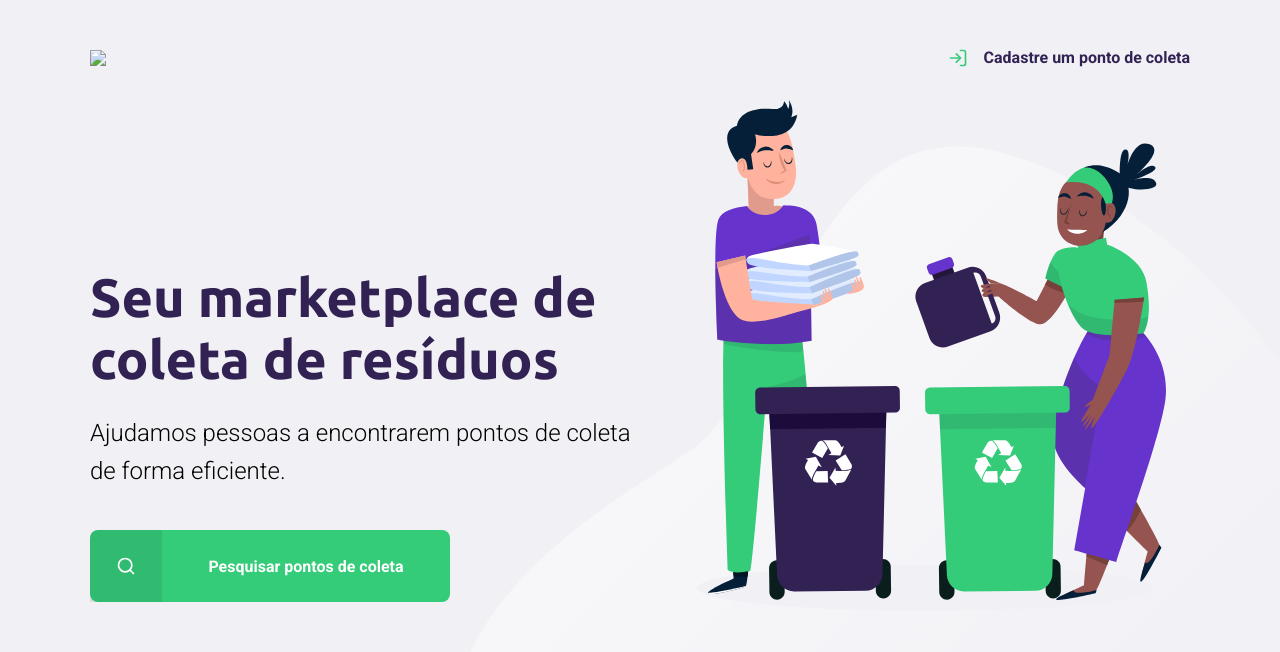
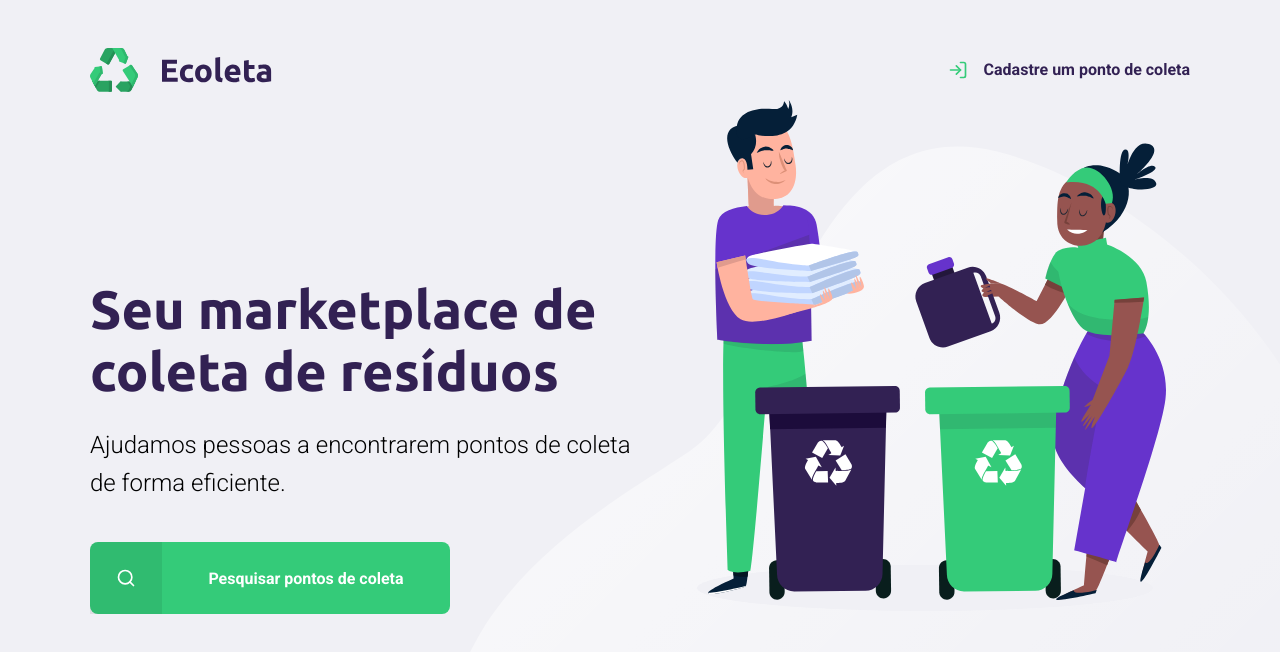
Before and after one commit to H1gor1/Ecoleta-NLW, a plain HTML site: page index.html in a window 1280 px wide. Drawn offline with Linux system fonts and the light colour scheme; the site is published under a folder, as on GitHub Pages, so addresses that start at the root find nothing.

Commit message:
Resolvendo bug Logo

```diff
--- a/index.html
+++ b/index.html
@@ -12,7 +12,7 @@
     <div id="page-home">
         <div class="content">
             <header>
-                <img src="/assets/logo.svg">
+                <img src="assets/logo.svg">
 
                 <a href="https://www.google.com.br">
                     <span></span>
```
